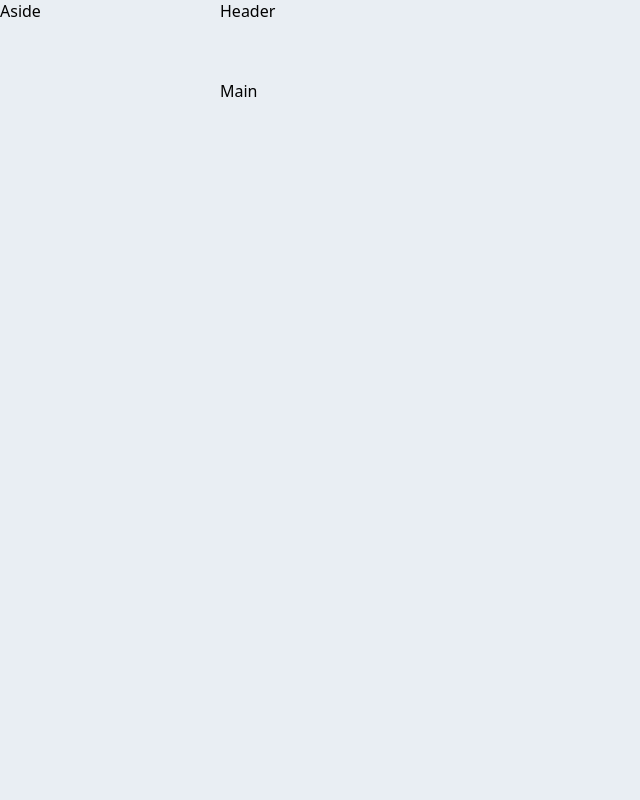
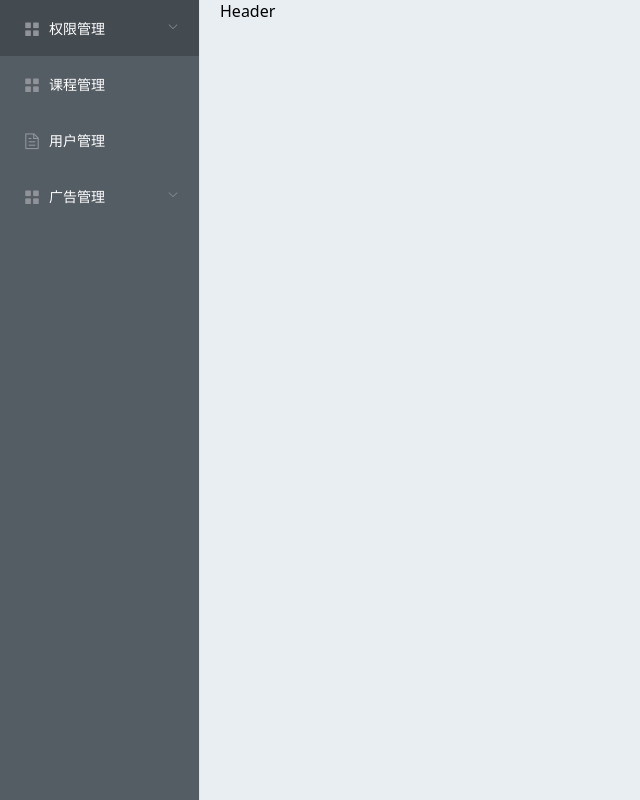
Before and after one commit to Atlanstis/ts-vue2-admin, a Vue app: page /#/ in a window 1280 px wide. Shown: the whole page, without its empty margins (0-640 px from the left). Built offline with nearby package versions, Linux system fonts and the light colour scheme.

Commit message:
侧边栏菜单静态化处理

```diff
--- /dev/null
+++ b/src/layout/components/app-aside.vue
@@ -0,0 +1,68 @@
+<template>
+  <div class="aside">
+    <el-menu
+      default-active="1"
+      class="el-menu-vertical-demo"
+      background-color="#545c64"
+      text-color="#fff"
+      active-text-color="#ffd04b"
+      :router="true"
+    >
+      <el-submenu index="1">
+        <template slot="title">
+          <i class="el-icon-menu"></i>
+          <span>权限管理</span>
+        </template>
+        <el-menu-item index="/role">
+          <i class="el-icon-menu"></i>
+          <span slot="title">角色列表</span>
+        </el-menu-item>
+        <el-menu-item index="/menu">
+          <i class="el-icon-menu"></i>
+          <span slot="title">菜单列表</span>
+        </el-menu-item>
+        <el-menu-item index="/resourse"
+          ><i class="el-icon-menu"></i>
+          <span slot="title">资源列表</span>
+        </el-menu-item>
+      </el-submenu>
+      <el-menu-item index="/course">
+        <i class="el-icon-menu"></i>
+        <span slot="title">课程管理</span>
+      </el-menu-item>
+      <el-menu-item index="/user">
+        <i class="el-icon-document"></i>
+        <span slot="title">用户管理</span>
+      </el-menu-item>
+      <el-submenu index="4">
+        <template slot="title">
+          <i class="el-icon-menu"></i>
+          <span>广告管理</span>
+        </template>
+        <el-menu-item index="/advert">
+          <i class="el-icon-menu"></i>
+          <span slot="title">广告列表</span>
+        </el-menu-item>
+        <el-menu-item index="/advert-space">
+          <i class="el-icon-menu"></i>
+          <span slot="title">广告位管理</span>
+        </el-menu-item>
+      </el-submenu>
+    </el-menu>
+  </div>
+</template>
+
+<script lang="ts">
+import Vue from 'vue'
+export default Vue.extend({
+  name: 'AppAside',
+})
+</script>
+
+<style lang="scss" scoped>
+.aside {
+  .el-menu {
+    min-height: 100vh;
+  }
+}
+</style>
--- a/src/layout/index.vue
+++ b/src/layout/index.vue
@@ -1,10 +1,11 @@
 <template>
   <el-container>
-    <el-aside width="200px">Aside</el-aside>
+    <el-aside width="200px">
+      <app-aside></app-aside>
+    </el-aside>
     <el-container>
       <el-header>Header</el-header>
       <el-main>
-        Main
         <router-view></router-view>
       </el-main>
     </el-container>
@@ -13,8 +14,14 @@
 
 <script lang="ts">
 import Vue from 'vue'
+import AppAside from './components/app-aside.vue'
+
 export default Vue.extend({
   name: 'LayoutIndex',
+
+  components: {
+    AppAside,
+  },
 })
 </script>
 
--- a/src/plugins/element.js
+++ b/src/plugins/element.js
@@ -1,4 +1,20 @@
 import Vue from 'vue'
-import { Button, Container, Aside, Header, Main } from 'element-ui'
+import {
+  Button,
+  Container,
+  Aside,
+  Header,
+  Main,
+  Menu,
+  MenuItem,
+  Submenu,
+} from 'element-ui'
 
-Vue.use(Button).use(Container).use(Aside).use(Header).use(Main)
+Vue.use(Button)
+  .use(Container)
+  .use(Aside)
+  .use(Header)
+  .use(Main)
+  .use(Menu)
+  .use(MenuItem)
+  .use(Submenu)
```
Also changed, not shown: 1 other file (tests, documents, lock files or other folders).
